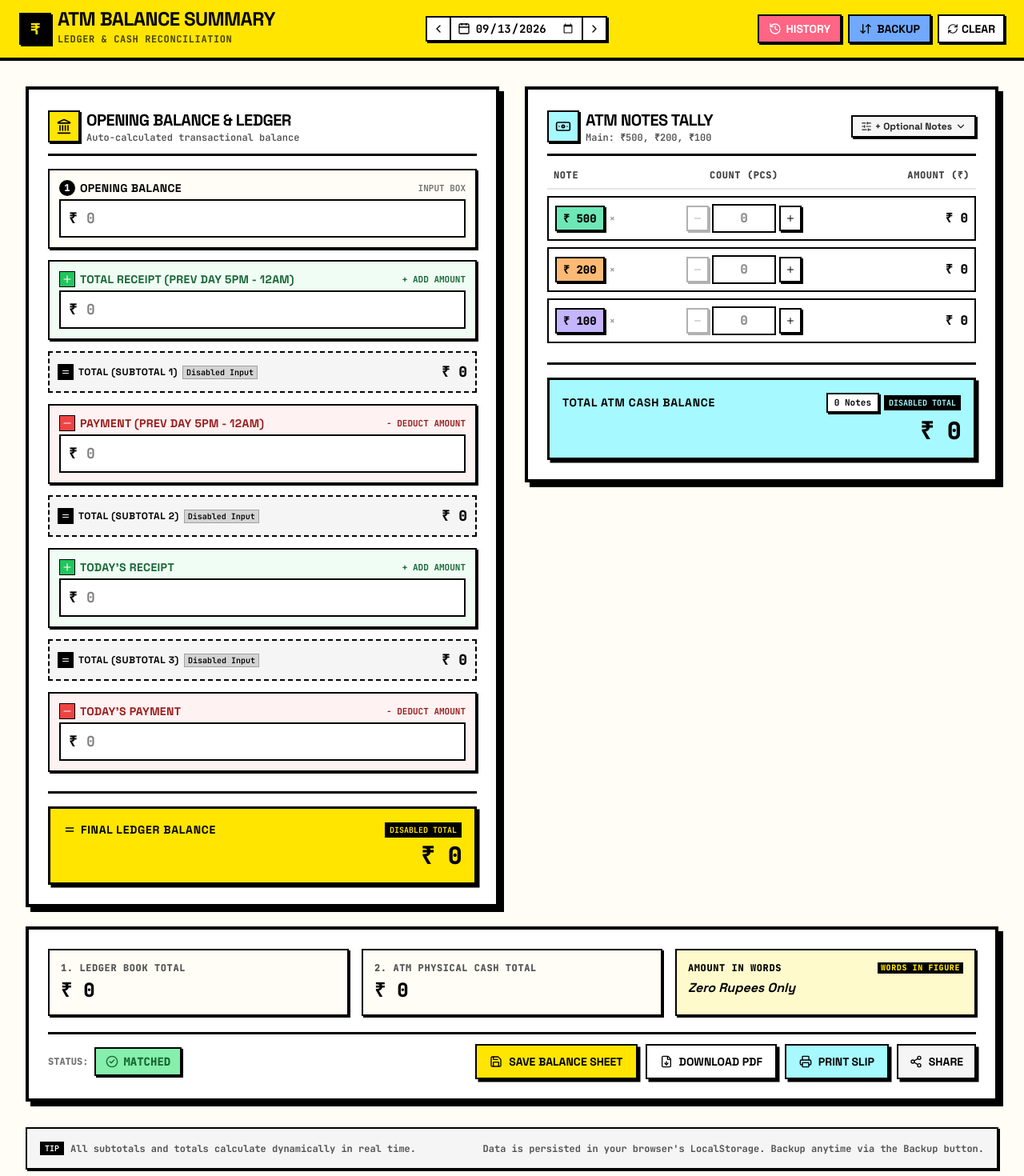
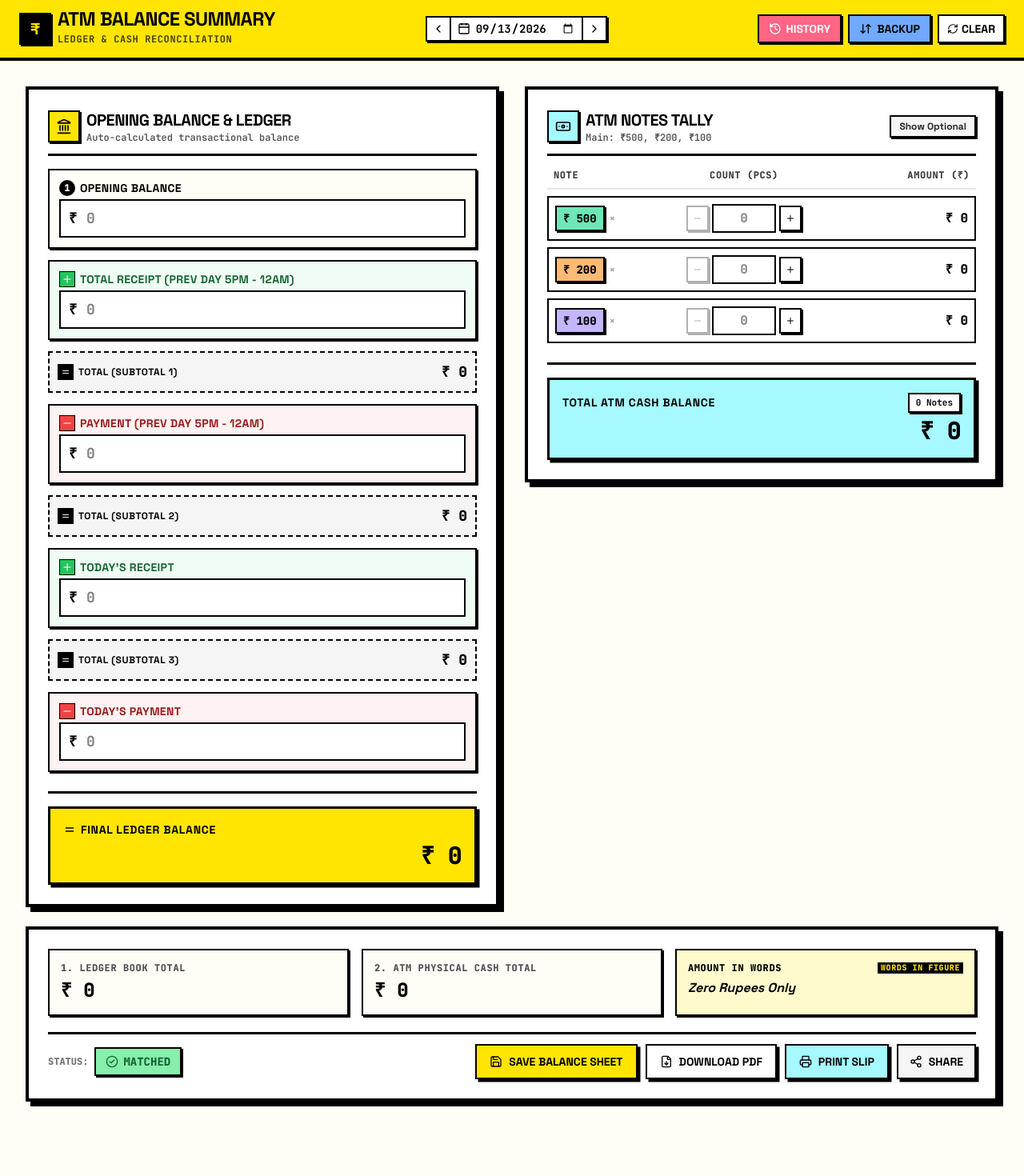
Before and after one commit to jpdoshi/atm-summary-balance, a React (Vite) app: page / in a window 1280 px wide. Shown: the top 1470 px of the page at 80% size. After the commit the page ends 1441 px from the top, so only its background shows below. Built offline with nearby package versions, Linux system fonts and the light colour scheme.

Commit message:
ui/cleanup: remove unwanted text

```diff
--- a/src/App.tsx
+++ b/src/App.tsx
@@ -346,17 +346,6 @@ export function App() {
           onShare={handleShare}
           isSaved={hasSavedDataForCurrentDate}
         />
-
-        {/* Quick Help & Shortcuts Footer */}
-        <div className="bg-neutral-100 border-2 border-black p-4 shadow-neo-sm flex flex-col sm:flex-row items-center justify-between gap-3 text-xs font-mono font-bold text-neutral-600">
-          <div className="flex items-center gap-2">
-            <span className="px-1.5 py-0.5 bg-black text-white text-[10px] uppercase">TIP</span>
-            <span>All subtotals and totals calculate dynamically in real time.</span>
-          </div>
-          <div>
-            Data is persisted in your browser's LocalStorage. Backup anytime via the Backup button.
-          </div>
-        </div>
       </main>
 
       {/* Hidden during screen, displayed when window.print() is invoked */}
--- a/src/components/NotesContainer.tsx
+++ b/src/components/NotesContainer.tsx
@@ -62,9 +62,8 @@ export const NotesContainer: React.FC<NotesContainerProps> = ({
     return (
       <div
         key={denom}
-        className={`grid grid-cols-12 gap-2 items-center p-2 border-2 border-black transition-colors ${
-          countNum > 0 ? 'bg-neutral-50 shadow-neo-sm' : 'bg-white hover:bg-neutral-50'
-        }`}
+        className={`grid grid-cols-12 gap-2 items-center p-2 border-2 border-black transition-colors ${countNum > 0 ? 'bg-neutral-50 shadow-neo-sm' : 'bg-white hover:bg-neutral-50'
+          }`}
       >
         {/* Note Badge */}
         <div className="col-span-4 sm:col-span-3 flex items-center gap-1.5">
@@ -97,9 +96,8 @@ export const NotesContainer: React.FC<NotesContainerProps> = ({
             value={rawCount}
             onChange={(e) => handleInputChange(denom, e.target.value)}
             aria-label={`Count for ₹${denom} notes`}
-            className={`w-14 sm:w-20 text-center font-mono font-extrabold text-sm sm:text-base border-2 border-black py-1 px-1 focus:outline-none focus:ring-2 focus:ring-black ${
-              countNum > 0 ? 'bg-yellow-100 text-black' : 'bg-white text-neutral-800'
-            }`}
+            className={`w-14 sm:w-20 text-center font-mono font-extrabold text-sm sm:text-base border-2 border-black py-1 px-1 focus:outline-none focus:ring-2 focus:ring-black ${countNum > 0 ? 'bg-yellow-100 text-black' : 'bg-white text-neutral-800'
+              }`}
           />
 
           <button
@@ -144,14 +142,11 @@ export const NotesContainer: React.FC<NotesContainerProps> = ({
           <div className="flex items-center gap-2">
             <button
               onClick={() => setShowOptional(!showOptional)}
-              className={`flex items-center gap-1 text-xs font-bold px-2.5 py-1 border-2 border-black shadow-neo-sm active:translate-x-0.5 active:translate-y-0.5 transition-all ${
-                isExpanded ? 'bg-[#FFE500] text-black' : 'bg-neutral-100 text-neutral-800 hover:bg-neutral-200'
-              }`}
+              className={`flex items-center gap-1 text-xs font-bold px-2.5 py-1 border-2 border-black shadow-neo-sm active:translate-x-0.5 active:translate-y-0.5 transition-all ${isExpanded ? 'bg-[#FFE500] text-black' : 'bg-neutral-100 text-neutral-800 hover:bg-neutral-200'
+                }`}
               title="Toggle optional denominations (₹2000, ₹50, ₹20, ₹10, ₹5, ₹2, ₹1)"
             >
-              <SlidersHorizontal className="w-3.5 h-3.5" />
-              <span>{isExpanded ? 'Hide Optional' : '+ Optional Notes'}</span>
-              {isExpanded ? <ChevronUp className="w-3.5 h-3.5" /> : <ChevronDown className="w-3.5 h-3.5" />}
+              <span>{isExpanded ? 'Hide Optional' : 'Show Optional'}</span>
             </button>
 
             {totalNotesCount > 0 && (
@@ -208,9 +203,6 @@ export const NotesContainer: React.FC<NotesContainerProps> = ({
               <span className="text-[11px] font-mono font-bold bg-white px-2 py-0.5 border-2 border-black shadow-neo-sm text-black">
                 {totalNotesCount} {totalNotesCount === 1 ? 'Note' : 'Notes'}
               </span>
-              <span className="text-[10px] font-mono font-bold bg-black text-[#A6FAFF] px-1.5 py-0.5 uppercase">
-                Disabled Total
-              </span>
             </div>
           </div>
           <div className="text-2xl sm:text-3xl font-black font-mono text-black text-right tracking-tight">
--- a/src/components/OpeningBalanceContainer.tsx
+++ b/src/components/OpeningBalanceContainer.tsx
@@ -50,7 +50,6 @@ export const OpeningBalanceContainer: React.FC<OpeningBalanceContainerProps> = (
                 <span className="w-5 h-5 rounded-full bg-black text-white text-xs flex items-center justify-center font-mono">1</span>
                 Opening Balance
               </label>
-              <span className="text-[11px] font-mono font-bold text-neutral-500 uppercase">Input Box</span>
             </div>
             <div className="relative">
               <span className="absolute left-3 top-1/2 -translate-y-1/2 font-mono font-bold text-lg text-black select-none">
@@ -77,7 +76,6 @@ export const OpeningBalanceContainer: React.FC<OpeningBalanceContainerProps> = (
                 </span>
                 Total Receipt (Prev Day 5PM - 12AM)
               </label>
-              <span className="text-[11px] font-mono font-bold text-[#166534] uppercase">+ Add Amount</span>
             </div>
             <div className="relative">
               <span className="absolute left-3 top-1/2 -translate-y-1/2 font-mono font-bold text-lg text-black select-none">
@@ -104,9 +102,6 @@ export const OpeningBalanceContainer: React.FC<OpeningBalanceContainerProps> = (
               <span className="text-xs font-bold uppercase tracking-wider text-black">
                 Total (Subtotal 1)
               </span>
-              <span className="text-[10px] bg-neutral-300 px-1 font-mono font-semibold border border-neutral-400">
-                Disabled Input
-              </span>
             </div>
             <div className="font-mono font-black text-base sm:text-lg text-black">
               ₹ {formatINR(calculations.subtotal1)}
@@ -122,7 +117,6 @@ export const OpeningBalanceContainer: React.FC<OpeningBalanceContainerProps> = (
                 </span>
                 Payment (Prev Day 5PM - 12AM)
               </label>
-              <span className="text-[11px] font-mono font-bold text-[#991B1B] uppercase">- Deduct Amount</span>
             </div>
             <div className="relative">
               <span className="absolute left-3 top-1/2 -translate-y-1/2 font-mono font-bold text-lg text-black select-none">
@@ -149,9 +143,6 @@ export const OpeningBalanceContainer: React.FC<OpeningBalanceContainerProps> = (
               <span className="text-xs font-bold uppercase tracking-wider text-black">
                 Total (Subtotal 2)
               </span>
-              <span className="text-[10px] bg-neutral-300 px-1 font-mono font-semibold border border-neutral-400">
-                Disabled Input
-              </span>
             </div>
             <div className="font-mono font-black text-base sm:text-lg text-black">
               ₹ {formatINR(calculations.subtotal2)}
@@ -167,7 +158,6 @@ export const OpeningBalanceContainer: React.FC<OpeningBalanceContainerProps> = (
                 </span>
                 Today's Receipt
               </label>
-              <span className="text-[11px] font-mono font-bold text-[#166534] uppercase">+ Add Amount</span>
             </div>
             <div className="relative">
               <span className="absolute left-3 top-1/2 -translate-y-1/2 font-mono font-bold text-lg text-black select-none">
@@ -194,9 +184,6 @@ export const OpeningBalanceContainer: React.FC<OpeningBalanceContainerProps> = (
               <span className="text-xs font-bold uppercase tracking-wider text-black">
                 Total (Subtotal 3)
               </span>
-              <span className="text-[10px] bg-neutral-300 px-1 font-mono font-semibold border border-neutral-400">
-                Disabled Input
-              </span>
             </div>
             <div className="font-mono font-black text-base sm:text-lg text-black">
               ₹ {formatINR(calculations.subtotal3)}
@@ -212,7 +199,6 @@ export const OpeningBalanceContainer: React.FC<OpeningBalanceContainerProps> = (
                 </span>
                 Today's Payment
               </label>
-              <span className="text-[11px] font-mono font-bold text-[#991B1B] uppercase">- Deduct Amount</span>
             </div>
             <div className="relative">
               <span className="absolute left-3 top-1/2 -translate-y-1/2 font-mono font-bold text-lg text-black select-none">
@@ -240,9 +226,6 @@ export const OpeningBalanceContainer: React.FC<OpeningBalanceContainerProps> = (
               <Equal className="w-4 h-4" />
               Final Ledger Balance
             </span>
-            <span className="text-[10px] font-mono font-bold bg-black text-[#FFE500] px-1.5 py-0.5 uppercase">
-              Disabled Total
-            </span>
           </div>
           <div className="text-2xl sm:text-3xl font-black font-mono text-black text-right tracking-tight">
             ₹ {formatINR(calculations.finalTotal)}
```
